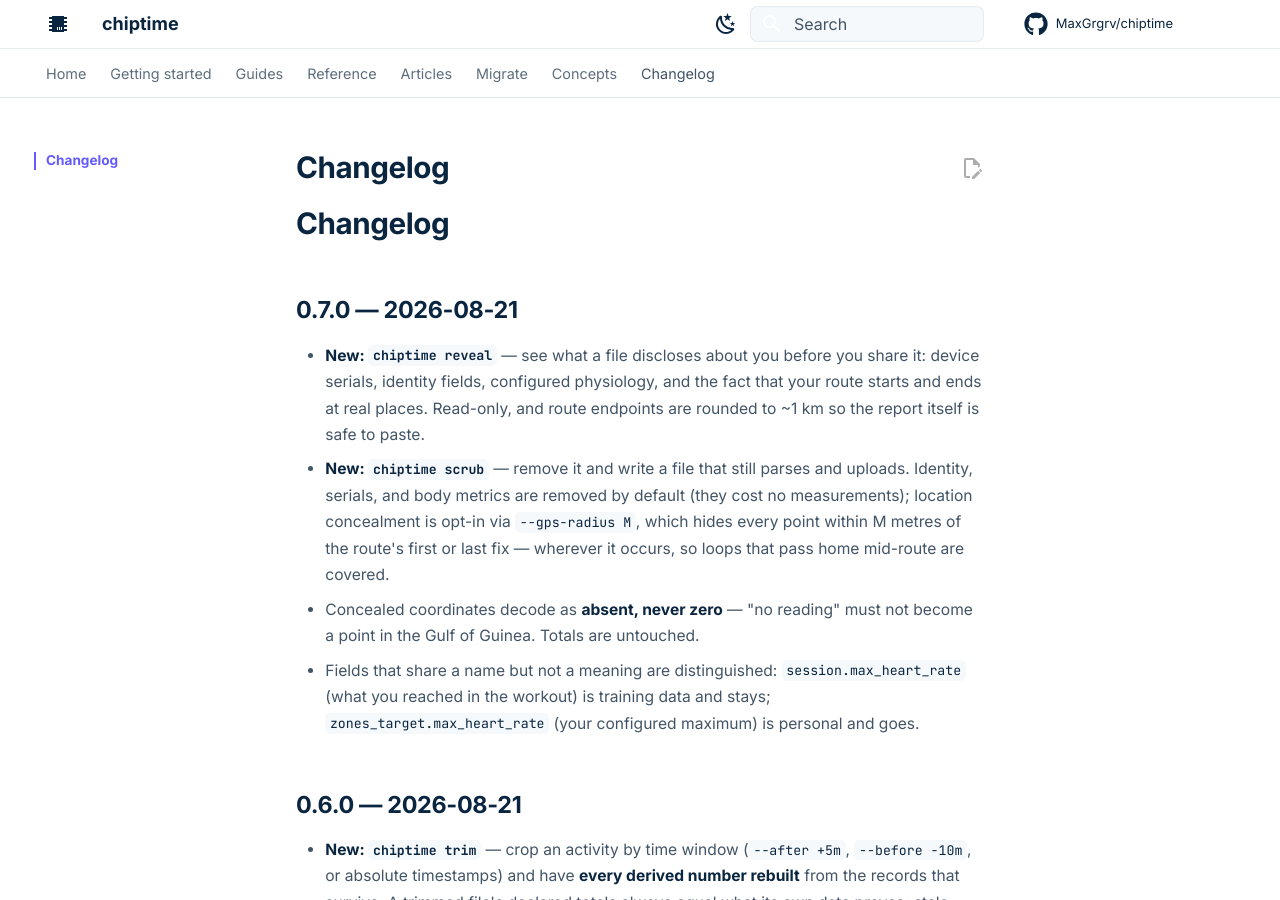
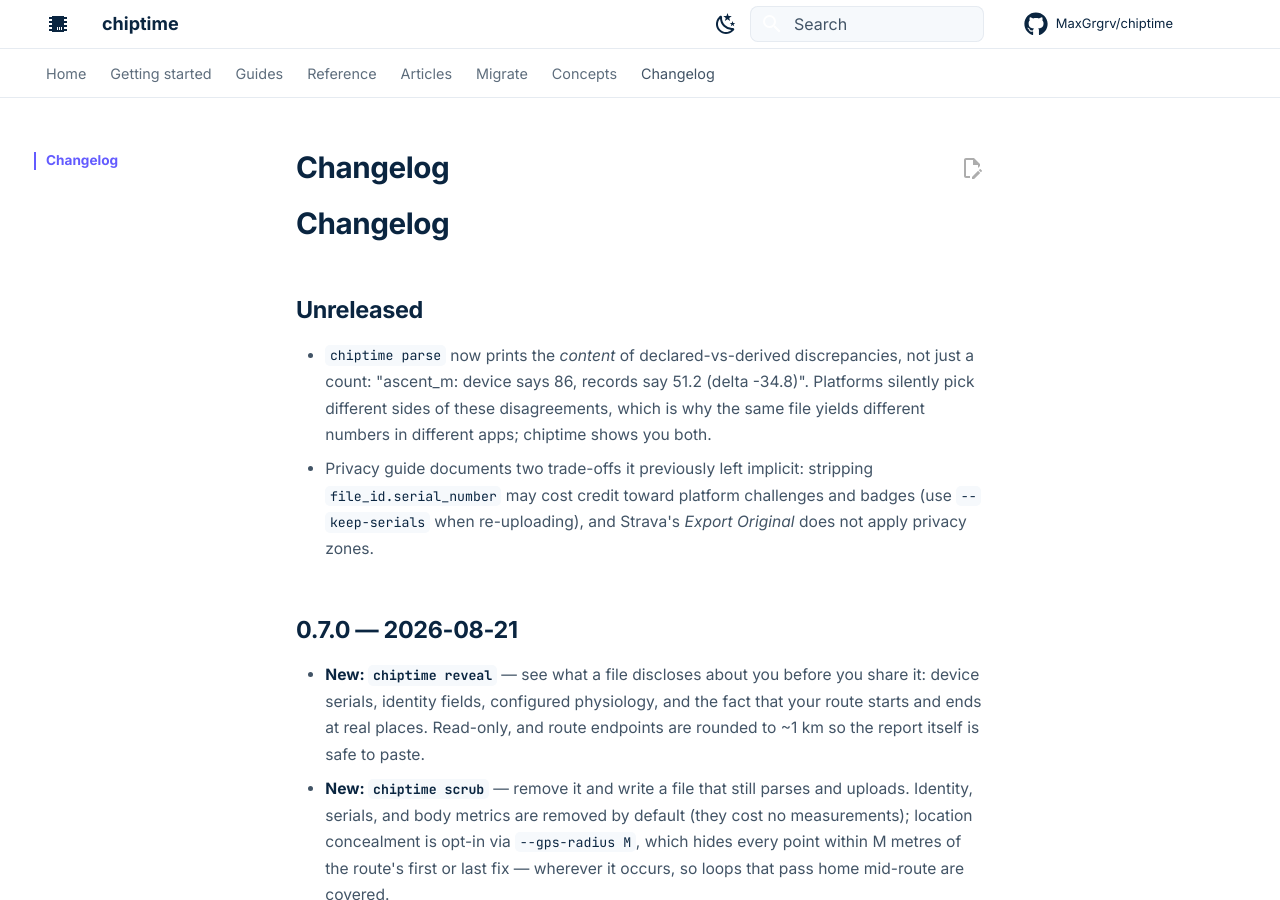
Before and after one commit to MaxGrgrv/chiptime, an MkDocs documentation site: the page built from website/changelog.md, in a window 1280 px wide and 900 px high. Built offline with MkDocs 1.6.1 and Material for MkDocs 9.7.7, drawn with Linux system fonts in a browser that asks for light colours; comment, search, counter and statistics services are not loaded.

Commit message:
feat(cli): surface declared-vs-derived discrepancies; privacy trade-offs; SDK location
parse now prints what the device claimed against what its own records prove
('ascent_m: device says 86, records say 51.2'). Forum research shows the same
file yielding different numbers on four platforms because each silently picks
a side of exactly this disagreement — and nothing surfaces it. We already
computed it; now it is visible.

Also documents two privacy trade-offs F28 shipped without: scrubbing serials
may cost Garmin badge credit (keep them when re-uploading), and Strava's
Export Original ignores privacy zones. And notes the FIT SDK zip's
discontinuation (21.194.00) for the profile-generator workflow.

```diff
--- a/CHANGELOG.md
+++ b/CHANGELOG.md
@@ -1,4 +1,16 @@
 # Changelog
+
+## Unreleased
+
+- `chiptime parse` now prints the *content* of declared-vs-derived
+  discrepancies, not just a count: "ascent_m: device says 86, records say
+  51.2 (delta -34.8)". Platforms silently pick different sides of these
+  disagreements, which is why the same file yields different numbers in
+  different apps; chiptime shows you both.
+- Privacy guide documents two trade-offs it previously left implicit:
+  stripping `file_id.serial_number` may cost credit toward platform
+  challenges and badges (use `--keep-serials` when re-uploading), and
+  Strava's *Export Original* does not apply privacy zones.
 
 ## 0.7.0 — 2026-08-21
 
```
Also changed, not shown: docs/architecture/adrs/0004-profile-strategy.md (+3 -1 lines), website/guides/privacy.md (+14 -0 lines), 3 other files.
